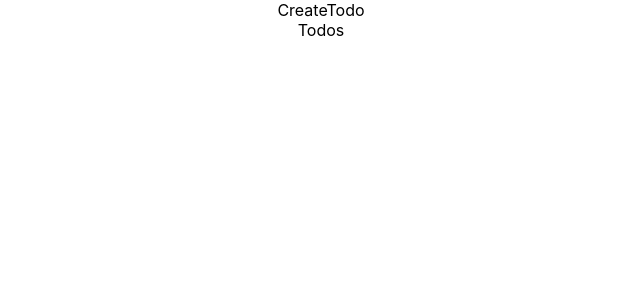
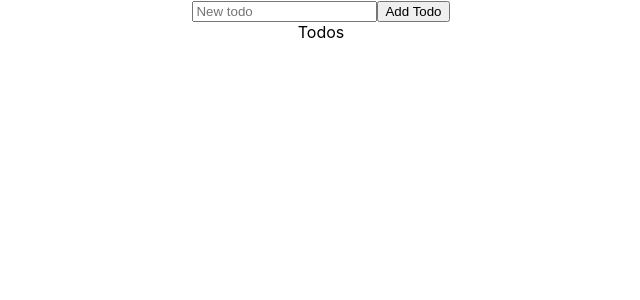
Before and after one commit to maxcore25/react-framer-dnd, a React (Create React App) app: page / in a window 1280 px wide. Shown: the top 300 px of the page, without its empty margins (319-959 px from the left). Built offline with nearby package versions, Linux system fonts and the light colour scheme.

Commit message:
Create Todo Form Added

```diff
--- a/src/components/CreateTodo.js
+++ b/src/components/CreateTodo.js
@@ -1,5 +1,29 @@
 import React from 'react';
 
-export default function CreateTodo() {
-  return <div>CreateTodo</div>;
+export default function CreateTodo({ onCreate }) {
+  const handleSubmit = e => {
+    e.preventDefault();
+
+    const title = e.target.todo.value;
+
+    if (e.target.todo.value) {
+      onCreate(prevTodos => [
+        ...prevTodos,
+        {
+          title,
+          completed: false,
+          id: Date.now(),
+        },
+      ]);
+    }
+
+    e.target.reset();
+  };
+
+  return (
+    <form onSubmit={handleSubmit} autoComplete={false}>
+      <input type='text' placeholder='New todo' name='todo' />
+      <input type='submit' value='Add Todo' />
+    </form>
+  );
 }
```
